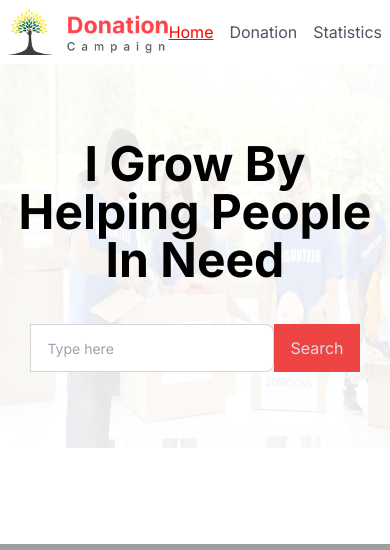
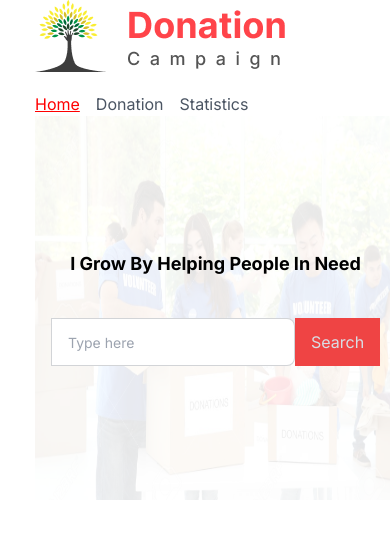
Before and after one commit to Rakib5627/donation-campaign, a React (Vite) app: page / in a window 390 px wide. Shown: the top 550 px of the page. Built offline with nearby package versions, Linux system fonts and the light colour scheme; grey boxes are pictures that could not be loaded.

Commit message:
responsive layout for all components

```diff
--- a/src/components/CardDetails/CardDetails.jsx
+++ b/src/components/CardDetails/CardDetails.jsx
@@ -23,9 +23,9 @@ const CardDetails = () => {
 
             <div className="card relative">
                 <figure><img src={card.picture} alt="" className="w-full" /></figure>
-                <div className="card-body absolute bottom-0 left-0 bg-opacity-50 bg-black w-full">
+                <div className="card-body absolute -bottom-4 -left-4 md:bottom-0 md:left-0 md:bg-opacity-50 md:bg-black w-full">
                     <div className="card-actions justify-start">
-                        <button onClick={handleDonate} className="btn border-black" style={{background : card.text_button_bg_color }}>Donate {card.price}</button>
+                        <button onClick={handleDonate} className="btn border-black btn-xs sm:btn-sm md:btn-md lg:btn-lg" style={{background : card.text_button_bg_color }}>Donate {card.price}</button>
                     </div>
 
                 </div>
--- a/src/components/Donation/Donation.jsx
+++ b/src/components/Donation/Donation.jsx
@@ -28,7 +28,7 @@ const Donation = () => {
         , [])
 
     return (
-        <div>
+        <div className="max-w-6xl mx-auto">
             <div className="grid grid-cols-1 lg:grid-cols-2 gap-4">
                 {
                     donation.slice(0, dataLength).map(cardD => <CardD key={cardD.id} cardD={cardD}></CardD>)
--- a/src/components/Header/Header.jsx
+++ b/src/components/Header/Header.jsx
@@ -5,23 +5,31 @@ const Header = () => {
 
   const links = <>
 
-    <li><NavLink to="/" style={({isActive}) => {return {color: isActive ? "red": "",  textDecorationLine : isActive ? "underline" : ""}}}>Home</NavLink></li>
+    <li><NavLink to="/" style={({ isActive }) => { return { color: isActive ? "red" : "", textDecorationLine: isActive ? "underline" : "" } }}>Home</NavLink></li>
 
-    <li><NavLink to="/donation" style={({isActive}) => {return {color: isActive ? "red": "",
-    textDecorationLine : isActive ? "underline" : ""}}}>Donation</NavLink></li>
+    <li><NavLink to="/donation" style={({ isActive }) => {
+      return {
+        color: isActive ? "red" : "",
+        textDecorationLine: isActive ? "underline" : ""
+      }
+    }}>Donation</NavLink></li>
 
-    <li><NavLink to="/statistics" style={({isActive}) => {return {color: isActive ? "red": "",
-    textDecorationLine : isActive ? "underline" : ""}}}>Statistics</NavLink></li>
+    <li><NavLink to="/statistics" style={({ isActive }) => {
+      return {
+        color: isActive ? "red" : "",
+        textDecorationLine: isActive ? "underline" : ""
+      }
+    }}>Statistics</NavLink></li>
 
   </>
 
 
   return (
-        <div className="navbar bg-base-100">
-  <div className="flex-1">
+    <div className="flex flex-col md:flex-row bg-base-100 justify-between ">
+      <div className="mb-5 ">
         <img src={headerLogo} alt="" />
       </div>
-  <div className="flex-none ">
+      <div className="">
         <ul className="flex gap-4 font-normal text-gray-600">
           {links}
         </ul>
--- a/src/components/Hero/Hero.jsx
+++ b/src/components/Hero/Hero.jsx
@@ -1,24 +1,38 @@
+import { useState } from 'react';
 import heroImage from '../../assets/111044315-team-of-teen-volunteers-collecting-donations-in-cardboard-boxes-indoors.jpg'
 
 const Hero = () => {
+    const [keyword, setKeyword] = useState('');
+    // console.log(keyword)
+    const searchHandler = (e) => {
+        e.preventDefault();
+
+        if (keyword == 'health') {
+            console.log('abc')
+        } else {
+            console.log('ggg')
+        }
+    }
+
+
     return (
         <div>
             <div className="hero">
                 <img className='h-96 w-full opacity-10' src={heroImage} alt="" />
                 <div className=""></div>
                 <div className="hero-content text-center text-neutral-content">
-                    <div className="">
-                        <h1 className="mb-10 text-5xl text-black font-bold">I Grow By Helping People In Need</h1>
+                    <form onSubmit={searchHandler} className="">
+                        <h1 className="mb-10 text-lg md:text-3xl lg:text-5xl text-black font-bold">I Grow By Helping People In Need</h1>
 
                         <div className='flex justify-center'>
                         <div className="form-control">
                             <label className="input-group input-group-md">
-                                <input type="text" placeholder="Type here" className="input input-bordered input-md" />
+                                <input type="text" placeholder="Type here"  onChange={(e) => setKeyword(e.target.value)} className="input input-bordered input-md" />
                             </label>
                         </div>
                         <button className="py-1 px-4 bg-red-500">Search</button>
                         </div>
-                    </div>
+                    </form>
                 </div>
             </div>
         </div>
--- a/src/components/Home/Home.jsx
+++ b/src/components/Home/Home.jsx
@@ -5,8 +5,8 @@ import Hero from "../Hero/Hero";
 const Home = () => {
     return (
         <div>
-            <div className="xl:max-w-7xl mx-auto"><Hero></Hero></div>
-            <Cards></Cards>
+            <div className=" max-w-xs sm:max-w-xl md:max-w-3xl lg:max-w-5xl xl:max-w-7xl 2xl:max-w-full mx-auto"><Hero></Hero></div>
+            <div className="lg:max-w-4xl xl:max-w-6xl max-w-6xl mx-auto"><Cards></Cards></div>
         </div>
 
     );
--- a/src/components/Root/Root.jsx
+++ b/src/components/Root/Root.jsx
@@ -5,7 +5,7 @@ import Header from "../Header/Header";
 const Root = () => {
     return (
         <div>
-            <div className="max-w-6xl mx-auto">
+            <div className=" max-w-xs sm:max-w-xl md:max-w-3xl lg:max-w-4xl xl:max-w-6xl mx-auto">
             <Header></Header>
             </div>
             <Outlet></Outlet>
--- a/src/components/Statistics/Statistics.jsx
+++ b/src/components/Statistics/Statistics.jsx
@@ -27,9 +27,9 @@ const Statistics = () => {
 
 
     return (
-        <div className='mt-10 max-w-lg mx-auto text-center'>
+        <div className='mt-10 max-w-sm mx-auto text-center'>
 
-            <PieChart width={400} height={400}>
+            <PieChart width={300} height={300}>
                 <Pie
                     data={data}
                     fill="#8884d8"
```
Lines whose indentation alone changed are shown as unchanged.
